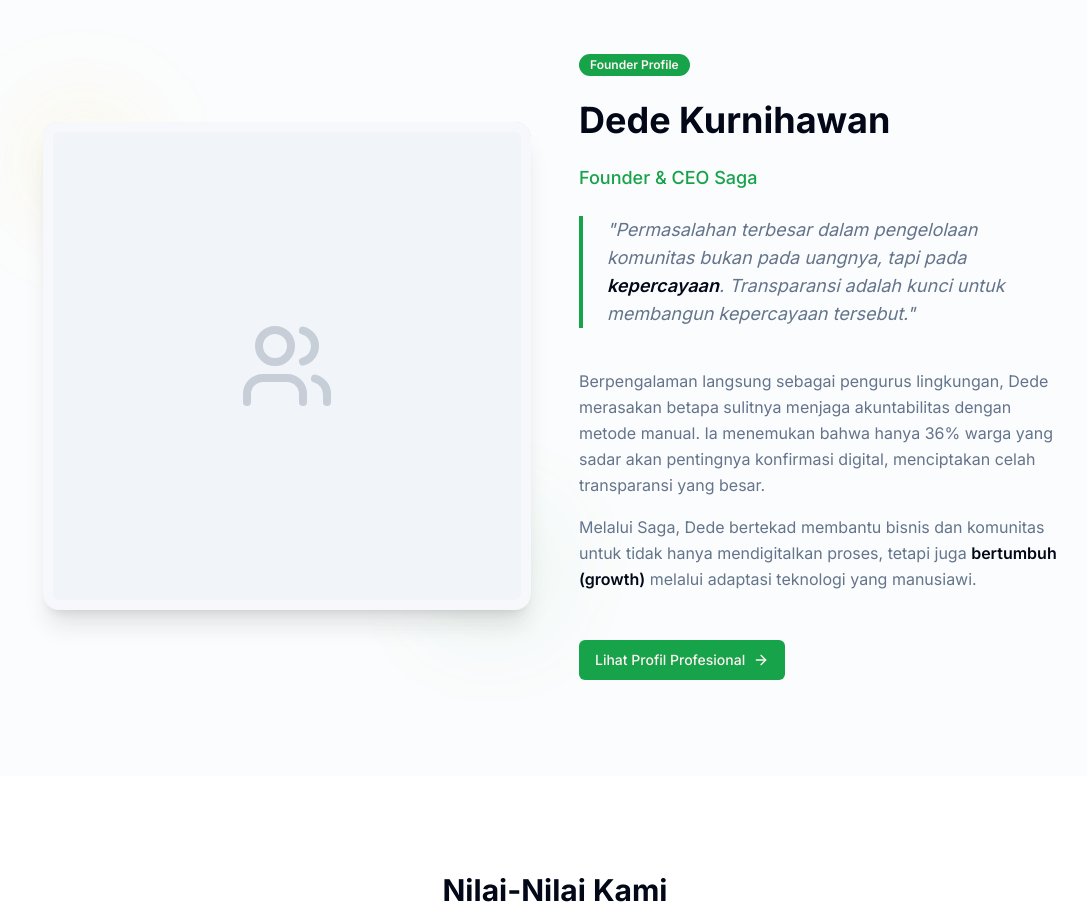
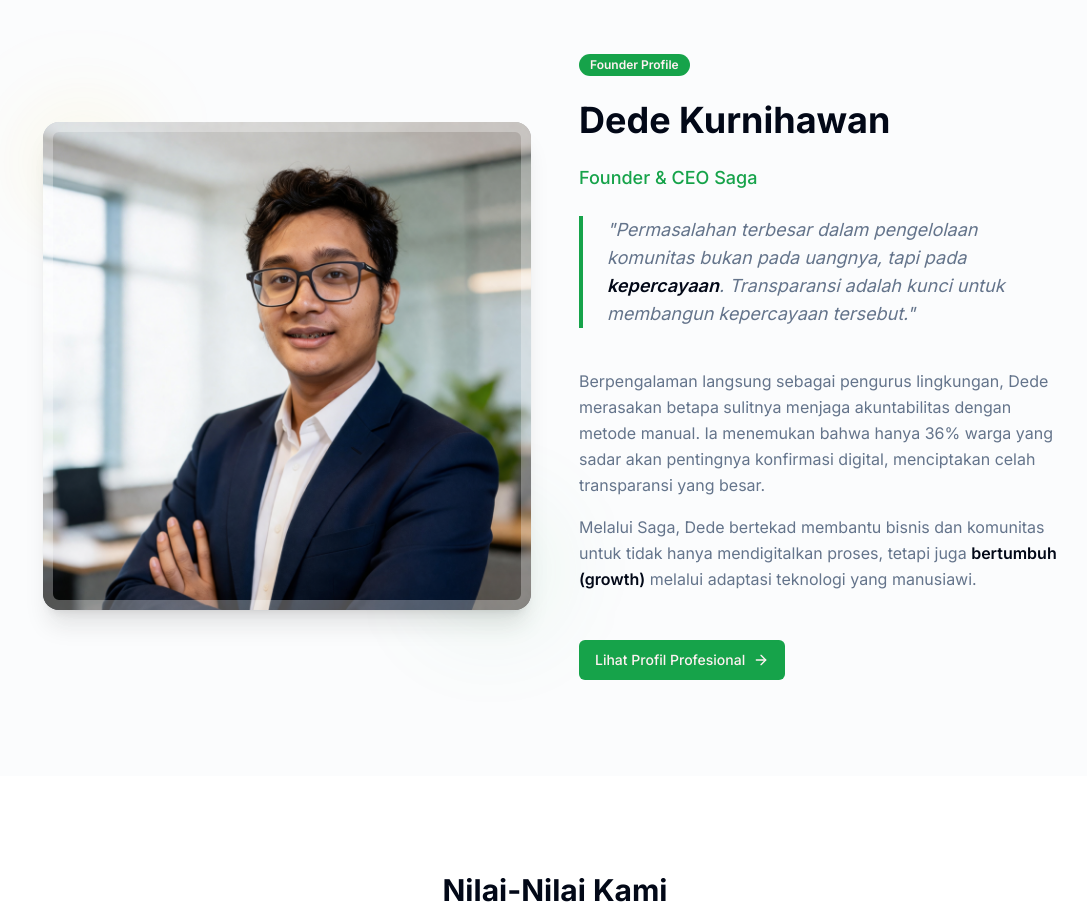
Before and after one commit to super-saga/next-saga-landing, a Next.js app: page /about in a window 1280 px wide. Shown: the part 2080-2999 px from the top of the page, without its empty margins (85-1172 px from the left). Built offline with nearby package versions, Linux system fonts and the light colour scheme; no server answers.

Commit message:
adjustment

```diff
--- a/src/app/about/page.tsx
+++ b/src/app/about/page.tsx
@@ -2,6 +2,7 @@
 
 import { Badge } from "@/components/ui/badge"
 import Link from "next/link"
+import Image from "next/image"
 import { Button } from "@/components/ui/button"
 import { Card, CardContent, CardHeader, CardTitle } from "@/components/ui/card"
 import { motion } from "framer-motion"
@@ -131,10 +132,13 @@ export default function AboutPage() {
                className="flex-1 relative"
              >
                <div className="aspect-square bg-gradient-to-br from-gray-200 to-gray-300 rounded-2xl overflow-hidden shadow-xl relative group">
-                  {/* Placeholder for Profile Image */}
-                  <div className="absolute inset-0 flex items-center justify-center bg-muted">
-                    <Users className="w-24 h-24 text-muted-foreground/30" />
-                  </div>
+                  <Image
+                    src="/assets/images/founder.png"
+                    alt="Dede Kurnihawan"
+                    fill
+                    sizes="(max-width: 768px) 100vw, 50vw"
+                    className="object-cover"
+                  />
 
                   {/* Decorative frame */}
                   <div className="absolute inset-0 border-[10px] border-background/30 rounded-2xl z-10" />
```
Also changed, not shown: public/assets/images/founder.png (added).
